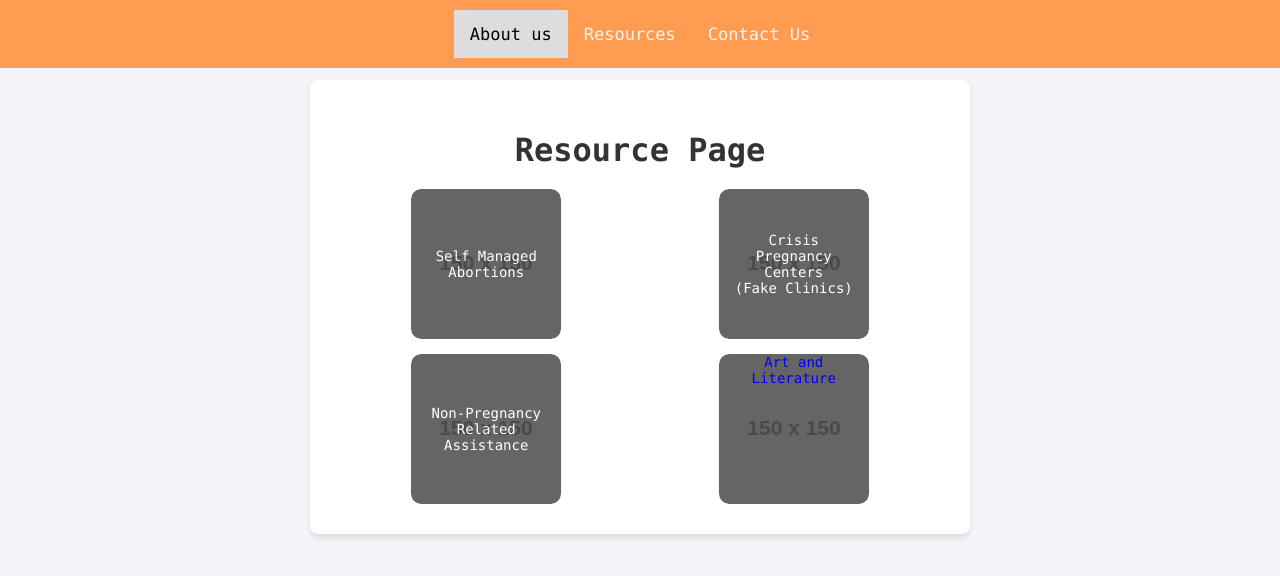
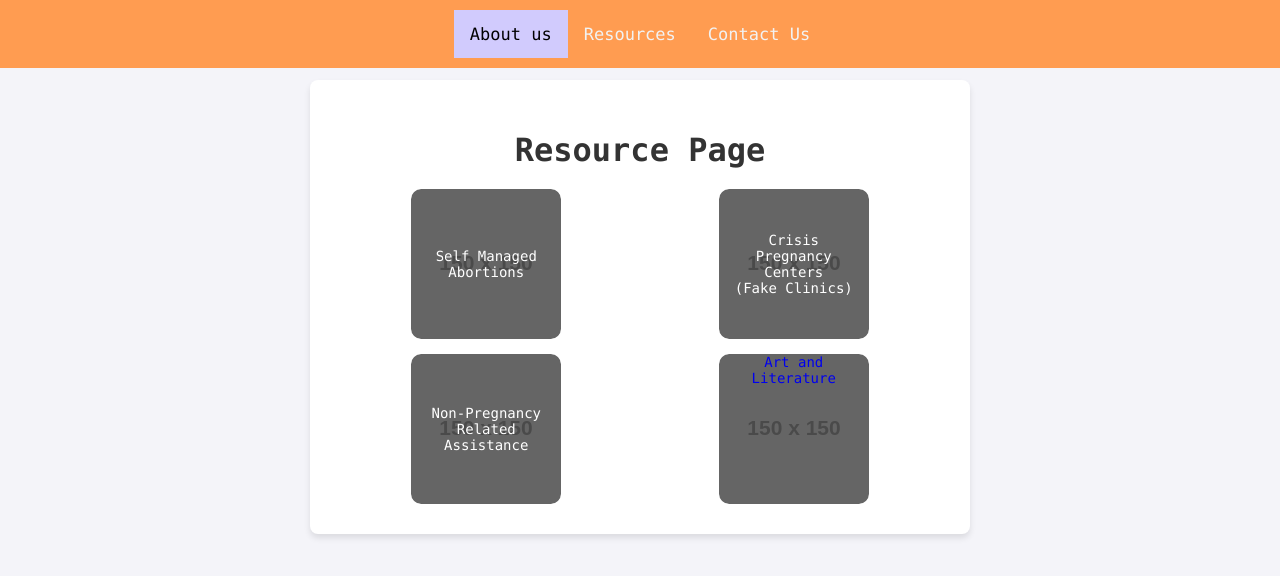
Before and after one commit to hesperkt/buckle-bunnies-fund, a plain HTML site: page resources.html in a window 1280 px wide. In both pictures the pointer is over the link "About us". Drawn offline with Linux system fonts and the light colour scheme; placeholder pictures from the web are drawn by us.

Commit message:
Add image and change hover color

```diff
--- a/art.css
+++ b/art.css
@@ -36,7 +36,7 @@ body {
   transition: background-color 0.3s ease;
 }
 .navigation a:hover {
-  background-color: #ddd;
+  background-color: #d1cbfd;
   color: black;
 }
 .navigation a.active {
--- a/resources.css
+++ b/resources.css
@@ -31,7 +31,7 @@ h1, h2 {
     transition: background-color 0.3s ease;
 }
 .navigation a:hover {
-    background-color: #ddd;
+    background-color: #d1cbfd;
     color: black;
 }
 .navigation a.active {
@@ -216,7 +216,7 @@ h1, h2 {
     transition: background-color 0.3s ease;
 }
 .navigation a:hover {
-    background-color: #ddd;
+    background-color: #d1cbfd;
     color: black;
 }
 .navigation a.active {
```
Also changed, not shown: home.html (+2 -0 lines), bbfStars.png (added).
